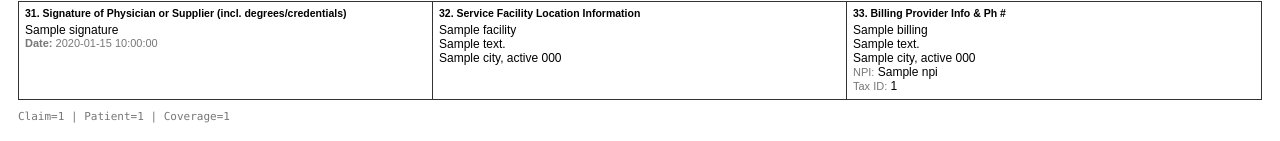
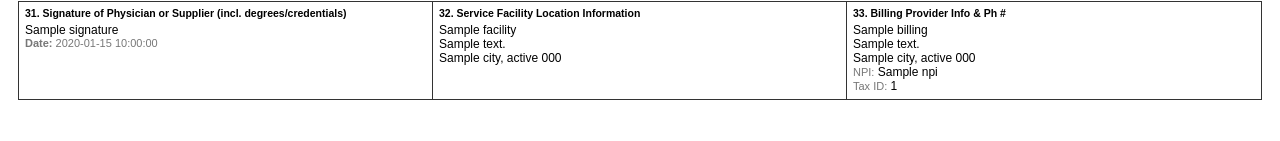
Before and after one commit to robertofserrano10/lifetrack-local, a Flask app: template app/templates/cms1500.html in a window 1280 px wide. Shown: the part 915-1056 px from the top of the page. After the commit the page ends 1015 px from the top, so only its background shows below. Run offline with Flask 3, Linux system fonts and the light colour scheme; the template is opened without the code that fills it: most values are stand-ins (such as "Sample title", 1, 10 or a date in 2020).

Commit message:
style(print): cierre CMS-1500 (estado final estable, sin footer técnico)

```diff
--- a/app/templates/cms1500.html
+++ b/app/templates/cms1500.html
@@ -409,8 +409,5 @@ th.th-24 .desc {
     </div>
   </div>
 
-  <div class="muted mono" style="margin-top:8px;">
-    Claim={{ snapshot.claim.id }} | Patient={{ snapshot.claim.patient_id }} | Coverage={{ snapshot.claim.coverage_id }}
-  </div>
 </body>
 </html>
```
